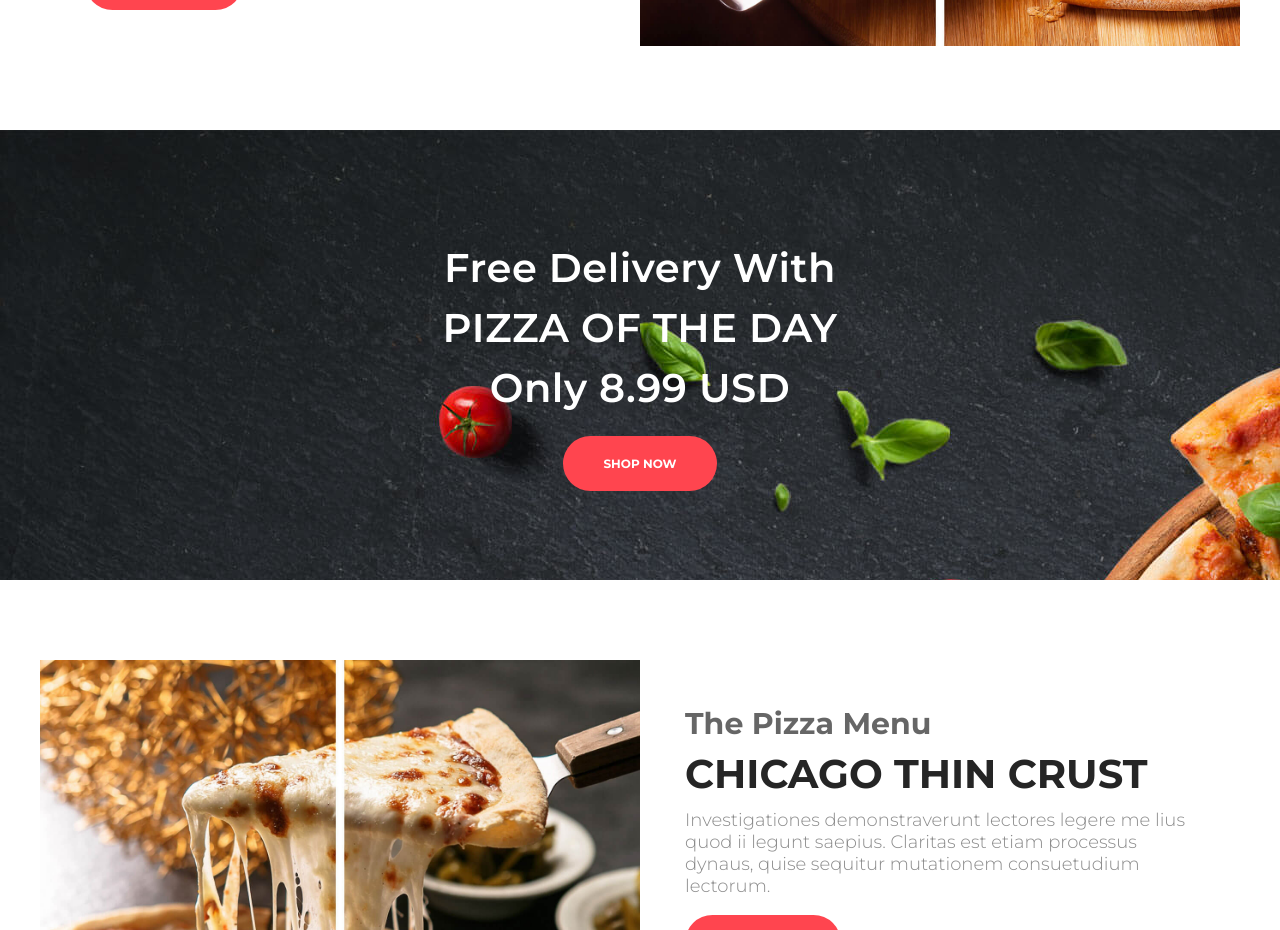
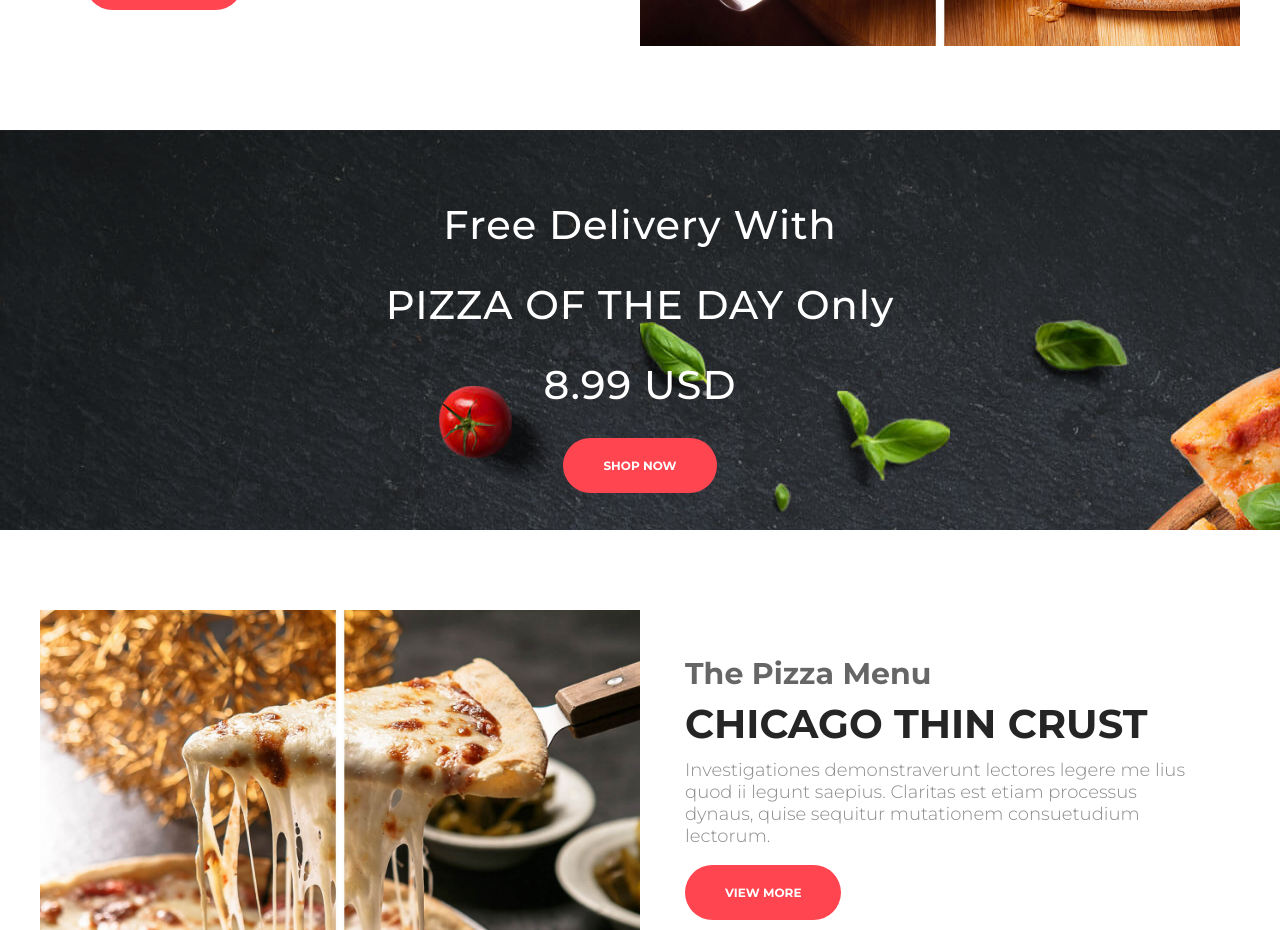
Before and after one commit to Techorra/Maestro-Pizza, a React (Create React App) app: page / in a window 1280 px wide. Shown: the part 1320-2250 px from the top of the page. Built offline with nearby package versions, Linux system fonts and the light colour scheme.

Commit message:
changes 2

```diff
--- a/src/App.css
+++ b/src/App.css
@@ -193,28 +193,28 @@ body {
 .shop {
   width: 100%;
   background: url("bg.jpg");
-  height: 450px;
+  height: 400px;
   background-attachment: fixed;
   text-align: center;
 }
 .shop__text {
-  height: 450px;
+  height: 400px;
   display: flex;
   align-items: center;
-  width: 400px;
+  width: 700px;
   justify-content: center;
   margin: 0 auto;
   color: #fff;
 }
 .shop__text h1 {
   font-size: 40px;
-  line-height: 60px;
-  font-weight: 600;
+  line-height: 80px;
+  font-weight: 500;
   font-style: normal;
-  letter-spacing: 0.5px;
+  letter-spacing: 1px;
 }
 .shop__btn {
-  margin-top: 35px;
+  margin-top: 30px;
 }
 
 .clients {
--- a/src/components/MainPage/Shop.js
+++ b/src/components/MainPage/Shop.js
@@ -7,7 +7,9 @@ const Shop = () => {
       <div className="container">
         <div className="shop__text">
           <div>
-            <h1>Free Delivery With PIZZA OF THE DAY Only 8.99 USD</h1>
+            <h1>
+              Free Delivery With <br /> PIZZA OF THE DAY Only <br /> 8.99 USD
+            </h1>
             <div className="shop__btn">
               <Link to="/menu" className="btn btn-smart">
                 SHOP NOW
```
